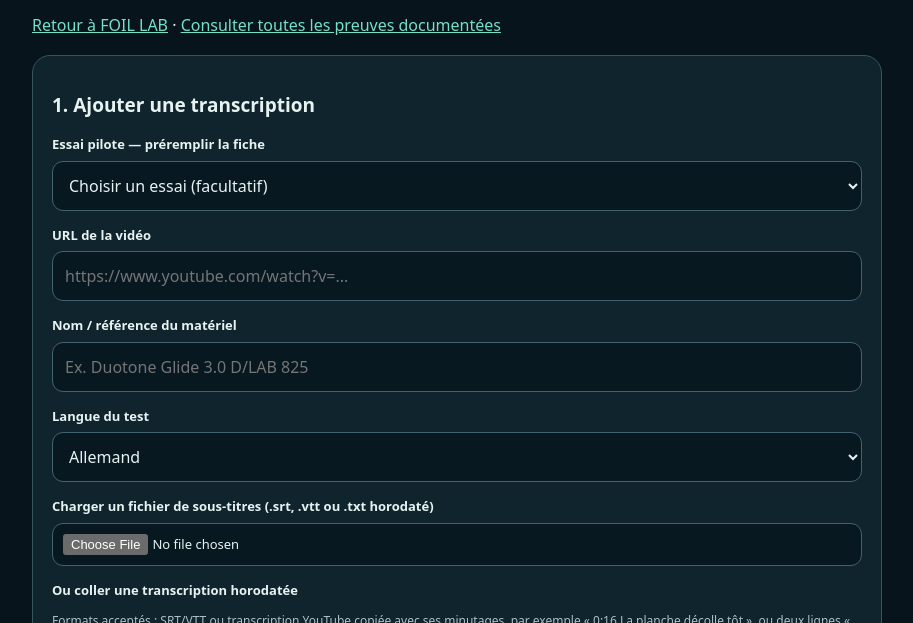
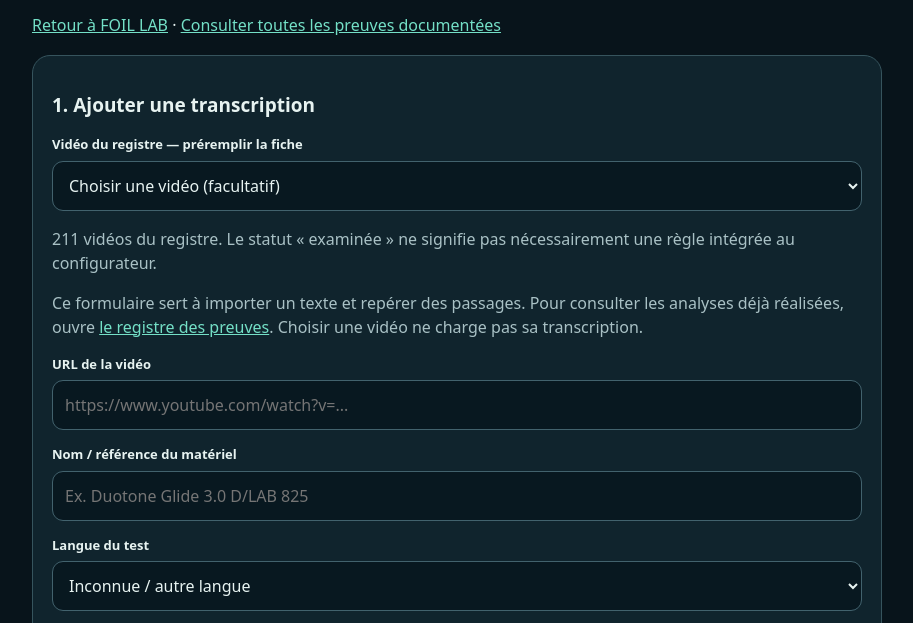
Before and after one commit to ebarraud/FOIL-LAB, a plain HTML site: page video-analysis/review.html in a window 1280 px wide. Shown: the part 166-789 px from the top of the page, without its empty margins (183-1096 px from the left). Drawn offline with Linux system fonts and the light colour scheme.

Commit message:
Populate transcript import form from complete video registry

```diff
--- a/video-analysis/review.html
+++ b/video-analysis/review.html
@@ -30,17 +30,19 @@ button.secondary{background:transparent;color:var(--text)}button:disabled{opacit
 <p><a href="../index.html">Retour à FOIL LAB</a> · <a href="evidence.html">Consulter toutes les preuves documentées</a></p>
 <section class="panel" aria-label="Import">
 <h2>1. Ajouter une transcription</h2>
-<label for="preset">Essai pilote — préremplir la fiche</label>
+<label for="preset">Vidéo du registre — préremplir la fiche</label>
 <select id="preset"><option value="">Choisir un essai (facultatif)</option>
 <option value="afs">AFS Silk V2 — 650 / 750 / 950</option>
 <option value="duotone">Duotone Glide 3.0 D/LAB — 825</option>
 <option value="kt">KT Halo — 670 / 800</option></select>
+<p id="preset-status" class="hint" role="status">Chargement du registre… Les trois exemples pilotes restent disponibles.</p>
+<p class="hint">Ce formulaire sert à importer un texte et repérer des passages. Pour consulter les analyses déjà réalisées, ouvre <a href="evidence.html">le registre des preuves</a>. Choisir une vidéo ne charge pas sa transcription.</p>
 <label for="video">URL de la vidéo</label>
 <input id="video" type="url" placeholder="https://www.youtube.com/watch?v=..." autocomplete="url">
 <label for="title">Nom / référence du matériel</label>
 <input id="title" placeholder="Ex. Duotone Glide 3.0 D/LAB 825">
 <label for="lang">Langue du test</label>
-<select id="lang"><option value="de">Allemand</option><option value="fr">Français</option><option value="en">Anglais</option></select>
+<select id="lang"><option value="auto">Inconnue / autre langue</option><option value="de">Allemand</option><option value="fr">Français</option><option value="en">Anglais</option></select>
 <label for="upload">Charger un fichier de sous-titres (.srt, .vtt ou .txt horodaté)</label>
 <input id="upload" type="file" accept=".srt,.vtt,.txt,text/plain,text/vtt">
 <label for="transcript">Ou coller une transcription horodatée</label>
@@ -77,6 +79,19 @@ Der Start ist sehr einfach."></textarea>
   const p=presets[$('preset').value];if(!p)return;
   $('video').value=p.url;$('title').value=p.title;$('lang').value=p.lang;
  });
+ fetch('../data/research/progress.json').then(r=>{if(!r.ok)throw Error('registre indisponible');return r.json()}).then(data=>{
+  const select=$('preset'),seen=new Set();
+  const rows=(data.videos||[]).filter(v=>v.video_id&&!seen.has(v.video_id)&&seen.add(v.video_id))
+   .sort((a,b)=>(a.publisher||'').localeCompare(b.publisher||'','fr')||(a.title||'').localeCompare(b.title||'','fr'));
+  if(!rows.length)throw Error('registre vide');
+  select.replaceChildren(new Option('Choisir une vidéo (facultatif)',''));
+  for(const v of rows){
+   presets[v.video_id]={url:'https://www.youtube.com/watch?v='+encodeURIComponent(v.video_id),title:v.title||v.video_id,lang:['de','fr','en'].includes(v.language)?v.language:'auto'};
+   const state=v.analysis==='interpreted'?'examinée':v.collection==='timed_transcript_received'?'texte récupéré':'référence';
+   select.add(new Option((v.publisher||'Éditeur inconnu')+' — '+(v.title||v.video_id)+' · '+state,v.video_id));
+  }
+  $('preset-status').textContent=rows.length+' vidéos du registre. Le statut « examinée » ne signifie pas nécessairement une règle intégrée au configurateur.';
+ }).catch(()=>{$('preset-status').textContent='Registre indisponible : seuls les trois exemples pilotes sont affichés. Réessaie de charger cette page.'});
  const patterns={
   takeoff:/d[eé]coll|take.?off|lift.?off|low.?end|fr[uü]h|abheb|starten|angleit|anpump|aufsteigen/i,
   glide:/gliss|gleit|glide|efficien|drag|speed|vitesse|tr[aä]gheit|reibung|pump/i,
```
Also changed, not shown: video-analysis/test_site_links.js (+17 -0 lines).
